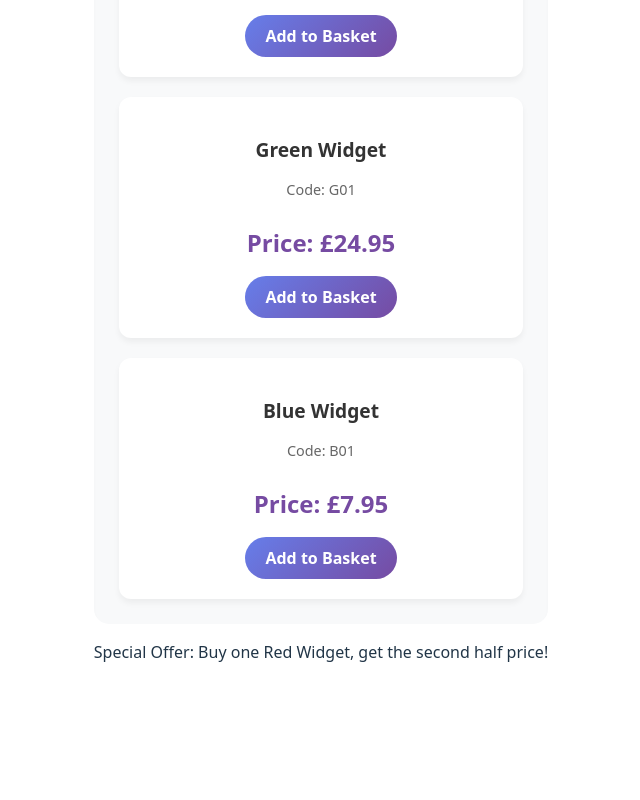
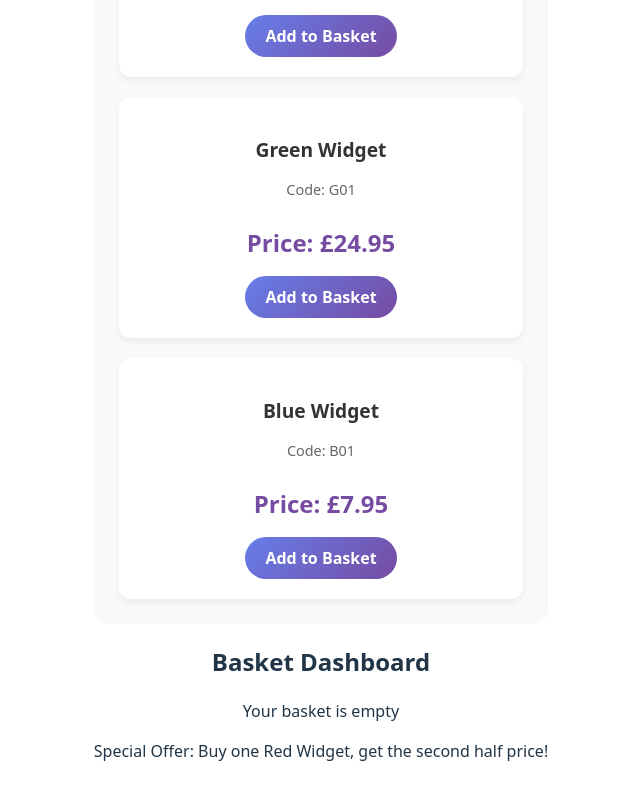
Before and after one commit to krisyan-biokos/acme-widget-co, a React (Vite) app: page / in a window 1280 px wide. Shown: the part 462-1262 px from the top of the page, without its empty margins (319-959 px from the left). Before the commit the page ends 1174 px from the top, so only its background shows below. Built offline with nearby package versions, Linux system fonts and the light colour scheme.

Commit message:
feat: Add the basket dashboard and update the summary pane

```diff
--- a/src/App.tsx
+++ b/src/App.tsx
@@ -1,5 +1,5 @@
-import { PRODUCTS } from "./data/baseData";
-import { ProductList } from "./components/ProductList";
+import { PRODUCTS, SPECIAL_OFFERS, DELIVERY_RULES } from "./data/baseData";
+import { BasketBoard } from "./components/BasketBoard";
 import "./App.css";
 
 function App() {
@@ -11,9 +11,10 @@ function App() {
       </header>
 
       <main>
-        <ProductList
+        <BasketBoard
           products={PRODUCTS}
-          onAddToBasket={(code) => console.log(`Add ${code} to basket`)}
+          deliveryRules={DELIVERY_RULES}
+          offers={SPECIAL_OFFERS}
         />
       </main>
 
--- /dev/null
+++ b/src/components/BasketBoard.tsx
@@ -0,0 +1,80 @@
+import React, { useState } from "react";
+import { Basket as BasketLogic } from "../logic/basket";
+import type {
+  Product,
+  ProductCode,
+  DeliveryRule,
+  SpecialOffer,
+} from "../data/types";
+import { ProductList } from "./ProductList";
+import { BasketSummary } from "./BasketSummary";
+
+interface BasketProps {
+  products: Product[];
+  deliveryRules: DeliveryRule[];
+  offers: SpecialOffer[];
+}
+
+export const BasketBoard: React.FC<BasketProps> = ({
+  products,
+  deliveryRules,
+  offers,
+}) => {
+  const [basket] = useState(
+    () => new BasketLogic(products, deliveryRules, offers),
+  );
+  const [items, setItems] = useState(basket.getItems());
+  const [total, setTotal] = useState(0);
+  const [subtotal, setSubtotal] = useState(0);
+
+  const calculateSubtotal = (items: ReturnType<typeof basket.getItems>) => {
+    return items.reduce(
+      (sum, item) => sum + item.product.price * item.quantity,
+      0,
+    );
+  };
+
+  const updateBasketState = () => {
+    const currentItems = basket.getItems();
+    setItems(currentItems);
+    setTotal(basket.getTotal());
+    setSubtotal(calculateSubtotal(currentItems));
+  };
+
+  const handleAddToBasket = (productCode: string) => {
+    basket.addItem(productCode as ProductCode);
+    updateBasketState();
+  };
+
+  const handleClearBasket = () => {
+    basket.clear();
+    updateBasketState();
+  };
+
+  // Calculate delivery cost based on subtotal after offers
+  const getDeliveryCost = () => {
+    if (total === 0) return 0;
+    // We can derive delivery cost from total and subtotal
+    return Number((total - subtotal).toFixed(2));
+  };
+
+  return (
+    <div className="basket-container">
+      <ProductList products={products} onAddToBasket={handleAddToBasket} />
+
+      <BasketSummary
+        items={items}
+        subtotal={subtotal}
+        deliveryCost={getDeliveryCost()}
+        total={total}
+        deliveryRules={deliveryRules}
+      />
+
+      {items.length > 0 && (
+        <button onClick={handleClearBasket} className="clear-basket">
+          Clear Basket
+        </button>
+      )}
+    </div>
+  );
+};
--- a/src/components/BacketBoard.tsx
+++ b/src/components/BasketSummary.tsx
@@ -1,7 +1,7 @@
 import React from "react";
 import type { BasketItem, DeliveryRule } from "../data/types";
 
-interface BacketBoardProps {
+interface BacketSummaryProps {
   items: BasketItem[];
   subtotal: number;
   deliveryCost: number;
@@ -9,7 +9,7 @@ interface BacketBoardProps {
   deliveryRules: DeliveryRule[];
 }
 
-export const BacketBoard: React.FC<BacketBoardProps> = ({
+export const BasketSummary: React.FC<BacketSummaryProps> = ({
   items,
   subtotal,
   deliveryCost,
--- a/src/data/baseData.ts
+++ b/src/data/baseData.ts
@@ -6,7 +6,7 @@ export const PRODUCTS: Product[] = [
   { code: "B01", name: "Blue Widget", price: 7.95 },
 ];
 
-export const DISCOUNT_RULES: SpecialOffer[] = [
+export const SPECIAL_OFFERS: SpecialOffer[] = [
   { type: "buy_sec_half_price", productCode: "R01" },
 ];
 
```
